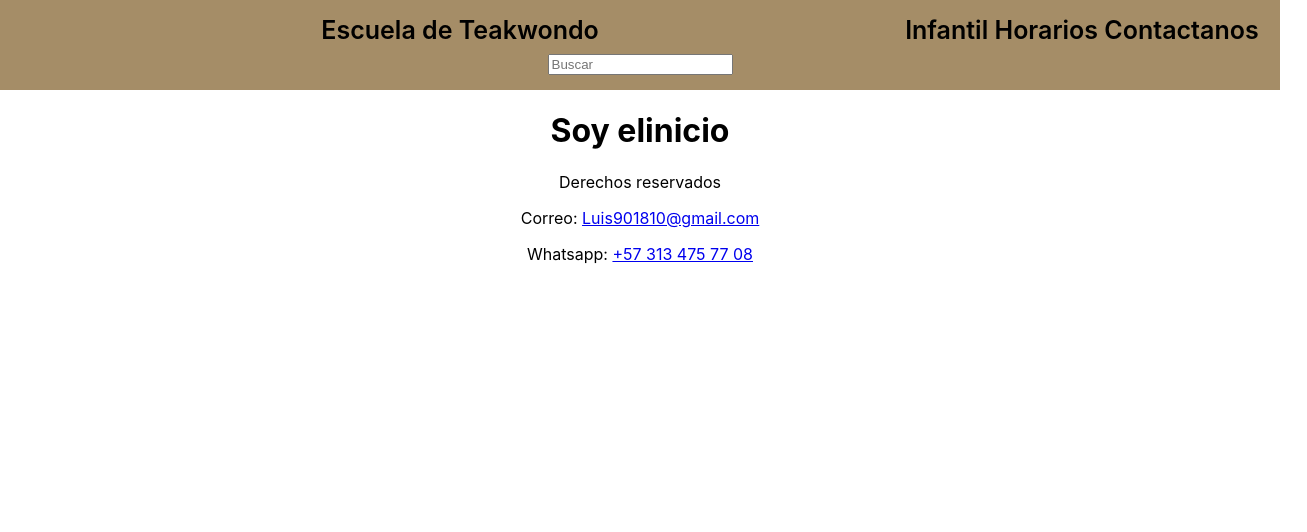
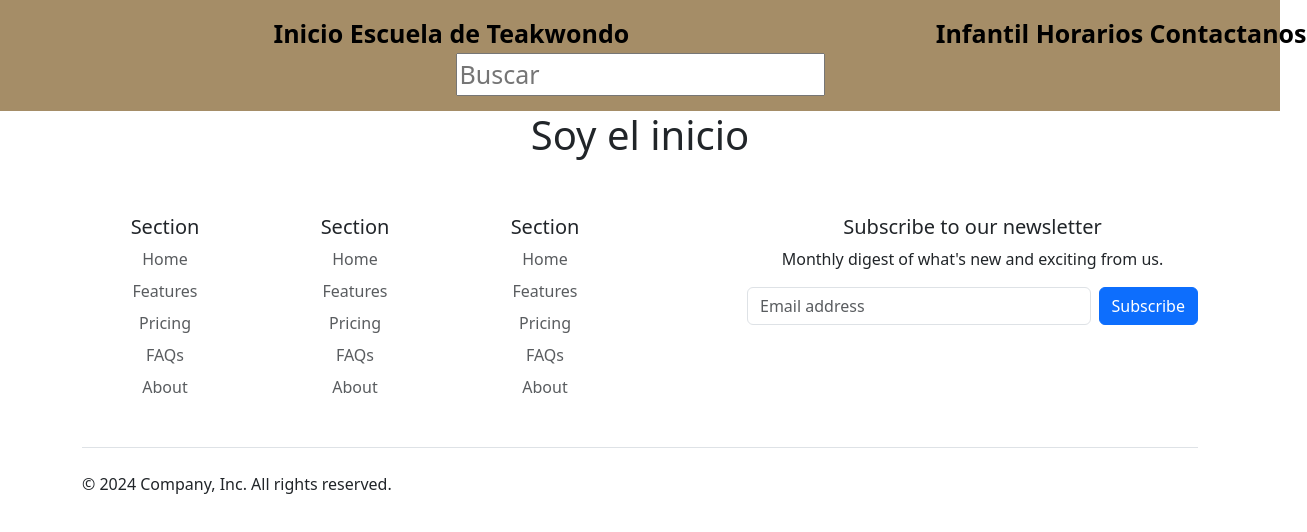
Before and after one commit to Luis901810/taekwondo-florencia, a React (Create React App) app: page / in a window 1280 px wide. Shown: the top 532 px of the page, 1307 px wide, since content can reach past the window. Built offline with nearby package versions, Linux system fonts and the light colour scheme.

Commit message:
instalacion de bootrap

```diff
--- a/package.json
+++ b/package.json
@@ -8,6 +8,7 @@
     "@testing-library/react": "^13.4.0",
     "@testing-library/user-event": "^13.5.0",
     "axios": "^1.6.8",
+    "bootstrap": "^5.3.3",
     "react": "^18.2.0",
     "react-dom": "^18.2.0",
     "react-redux": "^9.1.0",
--- a/src/views/footer/Footer.jsx
+++ b/src/views/footer/Footer.jsx
@@ -1,14 +1,70 @@
+import 'bootstrap/dist/css/bootstrap.min.css';
 
 
-export default function Footer () {
+export default function Footer() {
 
-    return(
-        <div>
-            <p>Derechos reservados </p>
-            <p>Correo: <a href="https://mail.google.com/mail/u/0/?tab=rm&ogbl#inbox">Luis901810@gmail.com</a></p>
-            <p>Whatsapp: <a href="https://web.whatsapp.com/">+57 313 475 77 08</a></p>
-        </div>
+    return (
+        <div className = "container">
+        <footer className = "py-5">
+          <div className = "row">
+            <div className = "col-6 col-md-2 mb-3">
+              <h5>Section</h5>
+              <ul className = "nav flex-column">
+                <li className = "nav-item mb-2"><a href="#" className = "nav-link p-0 text-body-secondary">Home</a></li>
+                <li className = "nav-item mb-2"><a href="#" className = "nav-link p-0 text-body-secondary">Features</a></li>
+                <li className = "nav-item mb-2"><a href="#" className = "nav-link p-0 text-body-secondary">Pricing</a></li>
+                <li className = "nav-item mb-2"><a href="#" className = "nav-link p-0 text-body-secondary">FAQs</a></li>
+                <li className = "nav-item mb-2"><a href="#" className = "nav-link p-0 text-body-secondary">About</a></li>
+              </ul>
+            </div>
+
+            <div className = "col-6 col-md-2 mb-3">
+              <h5>Section</h5>
+              <ul className = "nav flex-column">
+                <li className = "nav-item mb-2"><a href="#" className = "nav-link p-0 text-body-secondary">Home</a></li>
+                <li className = "nav-item mb-2"><a href="#" className = "nav-link p-0 text-body-secondary">Features</a></li>
+                <li className = "nav-item mb-2"><a href="#" className = "nav-link p-0 text-body-secondary">Pricing</a></li>
+                <li className = "nav-item mb-2"><a href="#" className = "nav-link p-0 text-body-secondary">FAQs</a></li>
+                <li className = "nav-item mb-2"><a href="#" className = "nav-link p-0 text-body-secondary">About</a></li>
+              </ul>
+            </div>
+
+            <div className = "col-6 col-md-2 mb-3">
+              <h5>Section</h5>
+              <ul className ="nav flex-column">
+                <li className="nav-item mb-2"><a href="#" className = "nav-link p-0 text-body-secondary">Home</a></li>
+                <li className="nav-item mb-2"><a href="#" className = "nav-link p-0 text-body-secondary">Features</a></li>
+                <li className="nav-item mb-2"><a href="#" className = "nav-link p-0 text-body-secondary">Pricing</a></li>
+                <li className="nav-item mb-2"><a href="#" className = "nav-link p-0 text-body-secondary">FAQs</a></li>
+                <li className="nav-item mb-2"><a href="#" className = "nav-link p-0 text-body-secondary">About</a></li>
+              </ul>
+            </div>
+
+            <div className ="col-md-5 offset-md-1 mb-3">
+              <form>
+                <h5>Subscribe to our newsletter</h5>
+                <p>Monthly digest of what's new and exciting from us.</p>
+                <div className = "d-flex flex-column flex-sm-row w-100 gap-2">
+                  <label for="newsletter1" className ="visually-hidden">Email address</label>
+                  <input id ="newsletter1" type="text"className ="form-control" placeholder="Email address" />
+                  <button className = "btn btn-primary" type="button">Subscribe</button>
+                </div>
+              </form>
+            </div>
+          </div>
+
+          <div className = "d-flex flex-column flex-sm-row justify-content-between py-4 my-4 border-top">
+            <p>&copy; 2024 Company, Inc. All rights reserved.</p>
+            <ul className = "list-unstyled d-flex">
+              <li className ="ms-3"><a className = "link-body-emphasis" href="#"><svg className = "bi" width="24" height="24"><use xlinkhref="#twitter"/></svg></a></li>
+              <li className ="ms-3"><a className = "link-body-emphasis" href="#"><svg className = "bi" width="24" height="24"><use xlinkhref="#instagram"/></svg></a></li>
+              <li className ="ms-3"><a className = "link-body-emphasis" href="#"><svg className = "bi" width="24" height="24"><use xlinkhref="#facebook"/></svg></a></li>
+            </ul>
+          </div>
+        </footer>
+      </div>
+
+
 
     )
-
-}
+  }
--- a/src/views/landing/Landing.jsx
+++ b/src/views/landing/Landing.jsx
@@ -5,7 +5,7 @@
 
     return(
         <div>
-          <h1>Soy elinicio</h1>
+          <h1>Soy el inicio</h1>
 
         </div>
 
--- a/src/views/nav/Nav.jsx
+++ b/src/views/nav/Nav.jsx
@@ -14,6 +14,10 @@
   const handleTeakwondoSchoolClick = () =>{
     navigate("/escuela")
 
+  }
+
+  const handleInicio = () =>{
+    navigate("/")
   }
 
   const handleHorario = () =>{
@@ -41,6 +45,7 @@
 
   return(
     <div className={styles.container}>
+      <span onClick={handleInicio}> Inicio </span>
       <span
         onClick={handleTeakwondoSchoolClick}
         onMouseEnter={() => setShowDropdown(true)}
```
Also changed, not shown: 1 other file (tests, documents, lock files or other folders).
